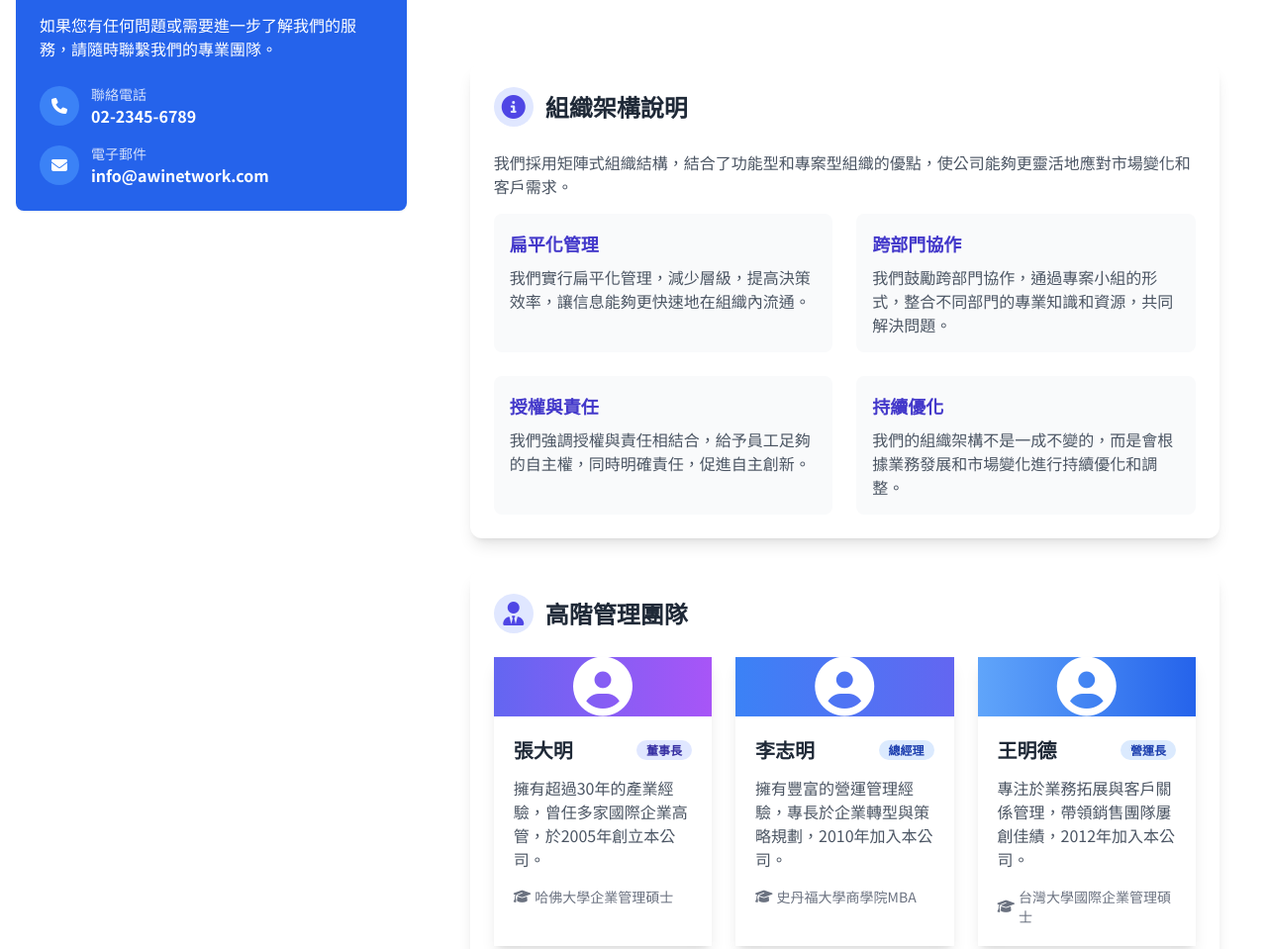
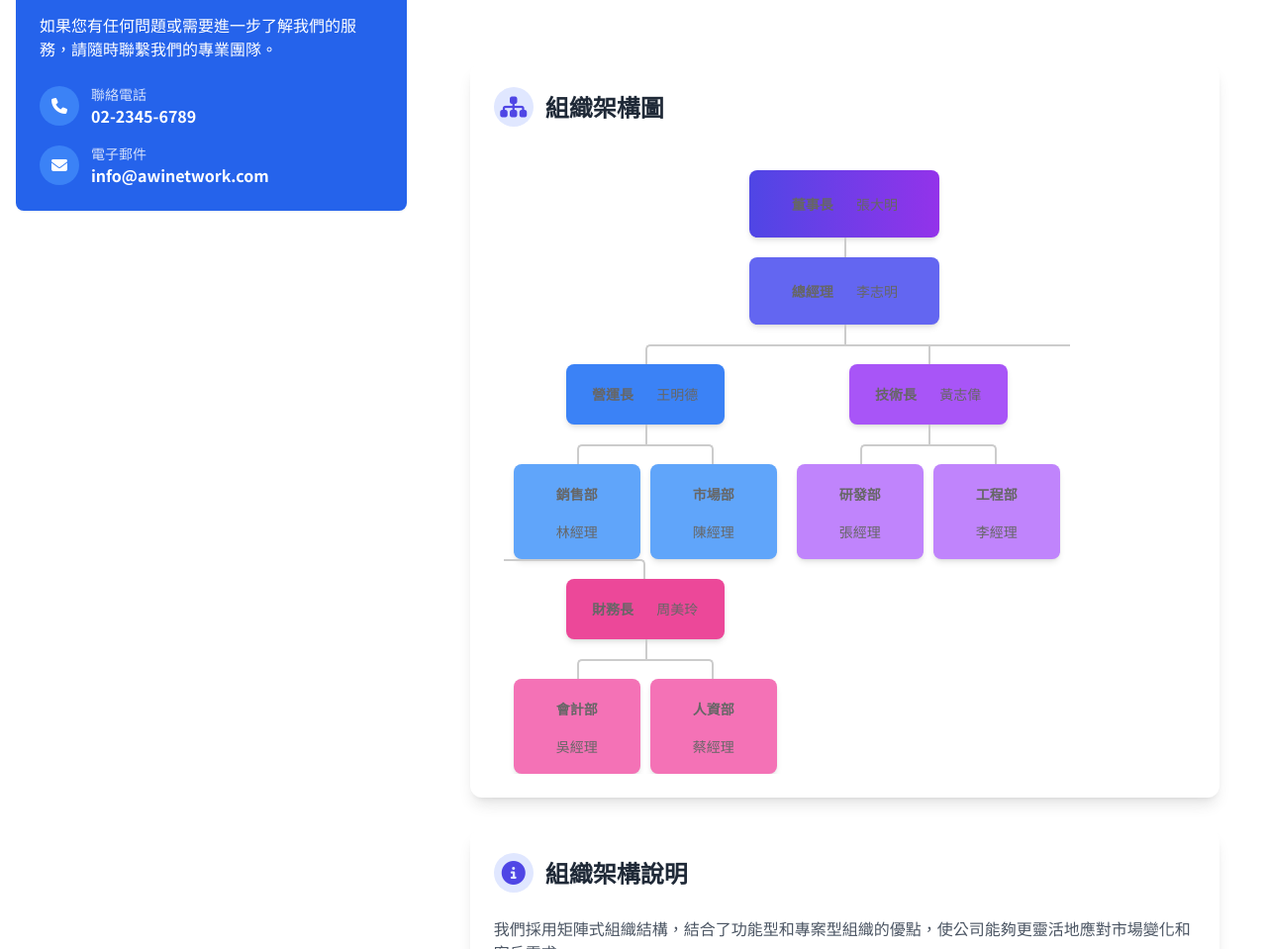
Before and after one commit to mickey-lai/web, a plain HTML site: page about-organization.html in a window 1280 px wide. Shown: the part 712-1671 px from the top of the page at 99% size. Drawn offline with nearby package versions, Linux system fonts and the light colour scheme.

Commit message:
Update about-organization.html

```diff
--- a/about-organization.html
+++ b/about-organization.html
@@ -258,6 +258,105 @@
         .current-page::after {
             width: 100% !important;
         }
+        /* 組織架構 */
+        .org-tree ul {
+            padding-top: 20px;
+            position: relative;
+            transition: all 0.5s;
+        }
+
+        .org-tree li {
+            float: left;
+            text-align: center;
+            list-style-type: none;
+            position: relative;
+            padding: 20px 5px 0 5px;
+            transition: all 0.5s;
+        }
+
+        .org-tree li::before, .org-tree li::after {
+            content: '';
+            position: absolute;
+            top: 0;
+            right: 50%;
+            border-top: 2px solid #ccc;
+            width: 50%;
+            height: 20px;
+        }
+
+        .org-tree li::after {
+            right: auto;
+            left: 50%;
+            border-left: 2px solid #ccc;
+        }
+
+        .org-tree li:only-child::after, .org-tree li:only-child::before {
+            display: none;
+        }
+
+        .org-tree li:only-child {
+            padding-top: 0;
+        }
+
+        .org-tree li:first-child::before, .org-tree li:last-child::after {
+            border: 0 none;
+        }
+
+        .org-tree li:last-child::before {
+            border-right: 2px solid #ccc;
+            border-radius: 0 5px 0 0;
+        }
+
+        .org-tree li:first-child::after {
+            border-radius: 5px 0 0 0;
+        }
+
+        .org-tree ul ul::before {
+            content: '';
+            position: absolute;
+            top: 0;
+            left: 50%;
+            border-left: 2px solid #ccc;
+            width: 0;
+            height: 20px;
+        }
+
+        .org-tree li div {
+            padding: 10px;
+            text-decoration: none;
+            color: #666;
+            font-size: 14px;
+            display: inline-block;
+            border-radius: 8px;
+            transition: all 0.5s;
+        }
+
+        .org-tree li div:hover, .org-tree li div:hover+ul li div {
+            background: #f8f9fa;
+            color: #4f46e5;
+            border-color: #4f46e5;
+        }
+
+        .org-tree li div:hover+ul li::after, .org-tree li div:hover+ul li::before, .org-tree li div:hover+ul::before, .org-tree li div:hover+ul ul::before {
+            border-color: #4f46e5;
+        }
+
+        @media (max-width: 768px) {
+            .org-tree li {
+                float: none;
+                display: block;
+                padding: 0;
+                margin: 0 0 20px 0;
+            }
+
+            .org-tree li::before, .org-tree li::after, .org-tree ul::before {
+                display: none;
+            }
+
+            .org-tree ul {
+                padding-top: 0;
+            }
+        }
     </style>
 </head>
 <body>
@@ -436,7 +535,7 @@
                             -->
                             <!-- 組織概覽 -->
                             <div id="overview" class="tab-content active">
-                                <!--
+
                                 <div class="bg-white rounded-xl shadow-lg p-6 mb-8">
                                     <h2 class="text-2xl font-bold text-gray-800 mb-6 flex items-center">
                                         <span class="inline-block w-10 h-10 rounded-full bg-indigo-100 text-indigo-600 flex items-center justify-center mr-3">
@@ -533,7 +632,7 @@
                                         </ul>
                                     </div>
                                 </div>
-                                -->
+
                                 <div class="bg-white rounded-xl shadow-lg p-6 mb-8">
                                     <h2 class="text-2xl font-bold text-gray-800 mb-6 flex items-center">
                                         <span class="inline-block w-10 h-10 rounded-full bg-indigo-100 text-indigo-600 flex items-center justify-center mr-3">
```
